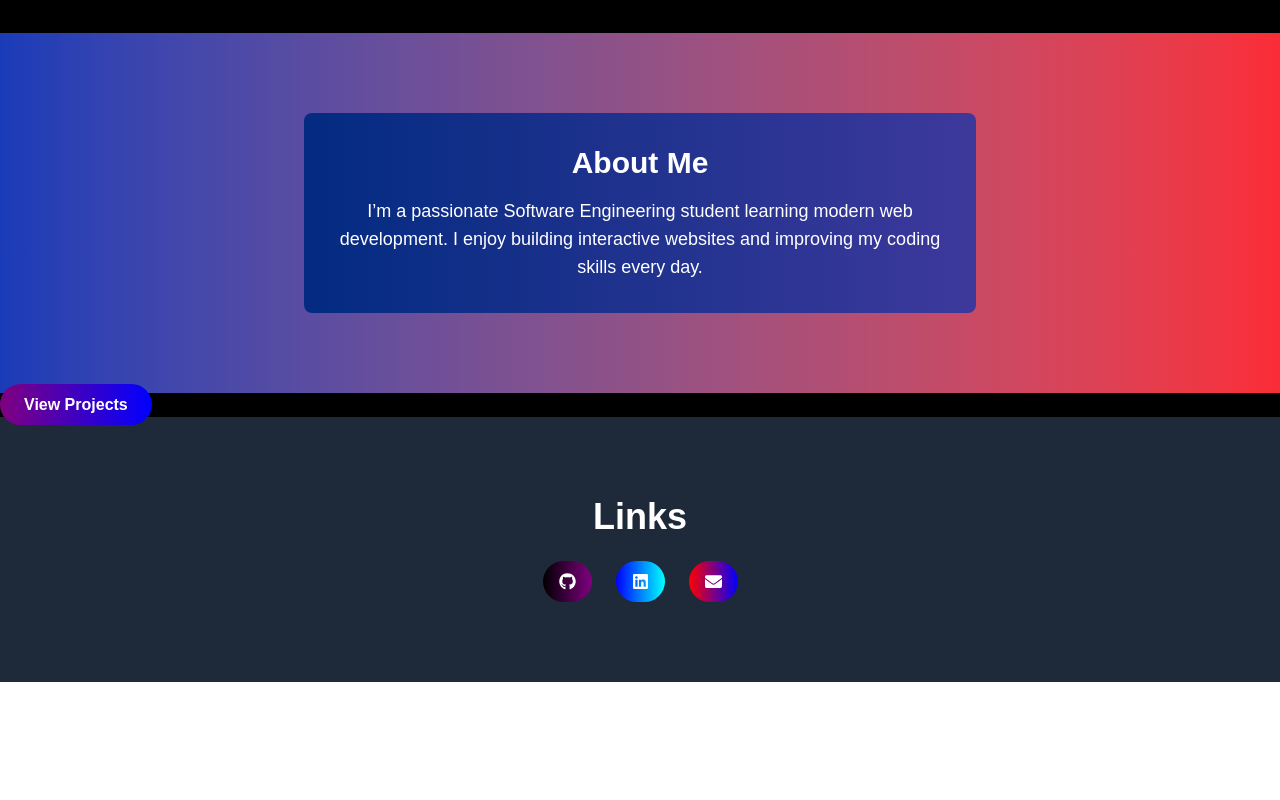
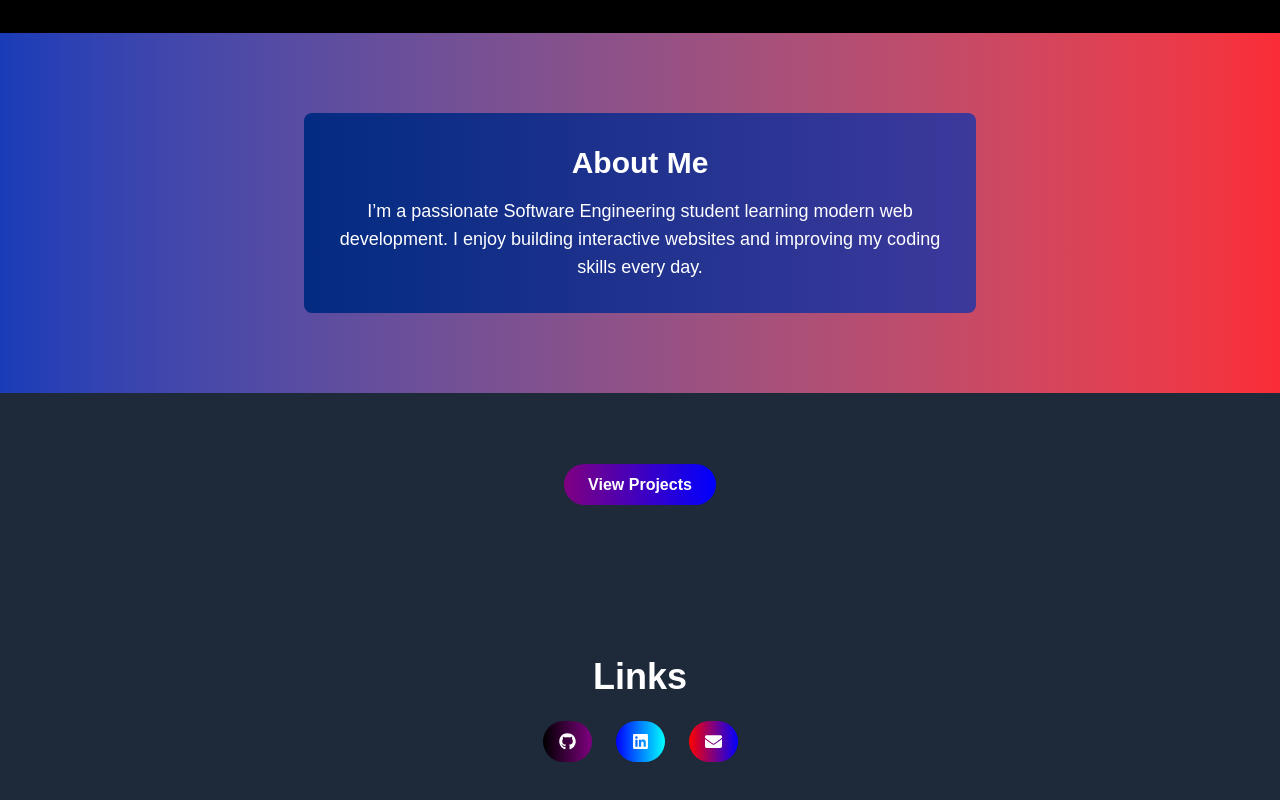
Before and after one commit to sameer890678/portfolio, a Next.js app: page / in a window 1280 px wide. Shown: the part 767-1567 px from the top of the page. Before the commit the page ends 1449 px from the top, so only its background shows below. Built offline with nearby package versions, Linux system fonts and the light colour scheme.

Commit message:
modifying project button

```diff
--- a/app/page.tsx
+++ b/app/page.tsx
@@ -61,6 +61,7 @@ export default function Home() {
 </section>
 
 {/*Projetcs*/}
+<section className="py-20 px-4 bg-gray-800 text-center">
 <Link
   href="/Projects"
   className="px-6 py-3 rounded-full text-white font-semibold hover:scale-105 transition-all duration-300"
@@ -70,6 +71,7 @@ export default function Home() {
 >
   View Projects
 </Link>
+</section>
 
 {/* Links Section */}
 <section className="py-20 px-4 bg-gray-800 text-center">
```
